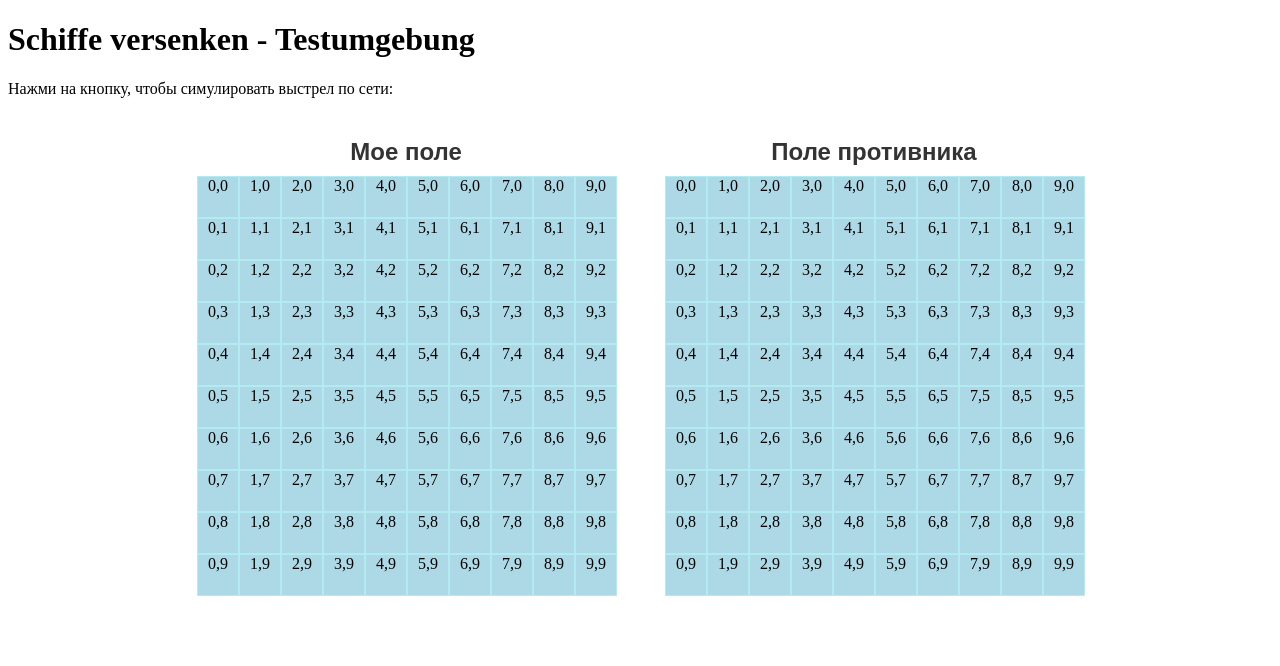
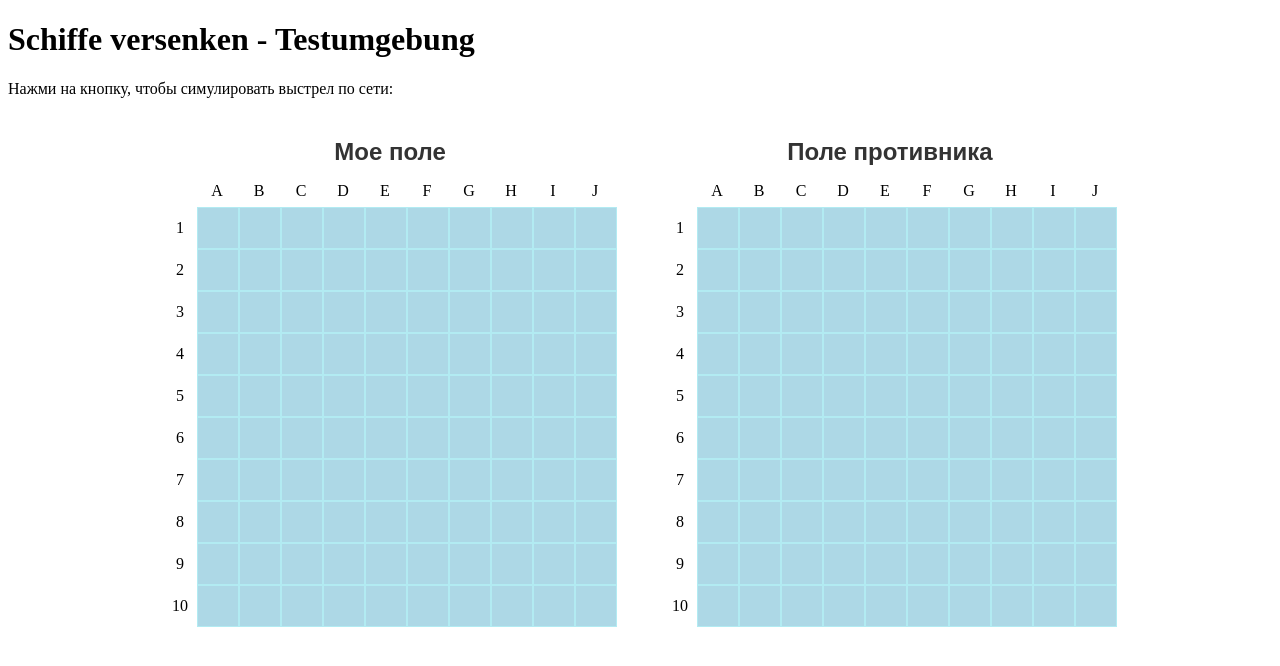
Before and after one commit to denysspitsevskyi-png/Schiffe-versenken-Projekt, a Flask app: page / in a window 1280 px wide. Shown: the top 666 px of the page. Run offline with Flask 3, Linux system fonts and the light colour scheme; some libraries are stand-ins or nearby versions.

Commit message:
verbesserte Disign und Bot wie Gegner

```diff
--- a/app.py
+++ b/app.py
@@ -1,3 +1,4 @@
+import random
 from flask import Flask, render_template
 from flask_socketio import SocketIO, emit
 
@@ -10,7 +11,19 @@ socketio = SocketIO(app, cors_allowed_origins="*")
 def index():
     # Сервер будет искать этот файл в папке templates
     return render_template('index.html')
-player_board =[
+my_board=[
+    [0,0,0,0,0,0,0,0,0,0],
+    [0,0,0,0,0,0,0,0,0,0],
+    [0,1,1,1,1,0,0,0,0,0],
+    [0,0,0,0,0,0,0,0,0,0],
+    [0,0,0,0,0,0,0,0,0,0],
+    [0,0,0,1,1,1,0,0,0,0],
+    [0,0,0,0,0,0,0,0,0,0],
+    [0,0,0,0,0,0,0,0,0,0],
+    [0,1,1,0,0,0,0,1,1,0],
+    [0,0,0,0,0,0,0,0,0,0]
+]
+enemy_board =[
     [0,0,0,0,0,0,0,0,0,0],
     [0,1,1,1,0,0,0,0,0,0],
     [0,0,0,0,0,0,0,0,0,0],
@@ -22,22 +35,42 @@ player_board =[
     [0,0,0,0,0,0,0,0,0,0],
     [0,0,0,0,0,0,0,0,0,0]
 ]
-
+# Отправляем клиенту расстановку его собственных кораблей при запросе
+@socketio.on("request_my_ships")
+def handle_my_ships():
+    print("Клиенте запросил координаты своих кораблей")
+    emit("my_ships_response", {"board": my_board})
 # Слушаем тестовое событие выстрела от клиента
 @socketio.on('fire_shot')
 def handle_fire_shot(data):
     x = data.get('x')
     y = data.get('y')
     print(f"Сервер получил координаты выстрела: X={data['x']}, Y={data['y']}")
-    current_value = player_board[y][x]
+    current_value = enemy_board[y][x]
     if current_value == 2 or current_value == 3:
         status = "already_shot"
     elif current_value == 1:
         status ="hit"
-        player_board[y][x] = 2
+        enemy_board[y][x] = 2
     else:
         status = "miss"
-        player_board[y][x] = 3
+        enemy_board[y][x] = 3
+    # Если игрок промахнулся,запускаем ответный выстрел бота
+    if status=="miss":
+        # Бот выбирает случайную клетку на твоем поле
+        bot_x = random.randint(0,9)
+        bot_y = random.randint(0,9)
+        # Проверяем что там лежит
+        target_value = my_board[bot_y][bot_x]
+        if target_value == 1:
+            bot_status = "hit"
+            my_board[bot_y][bot_x] = 2 # Пометили что наш корабль подбит
+        else:
+            bot_status = "miss"
+            my_board[bot_y][bot_x] = 3 # Пометили промах бота
+        # Отправляем клиенту специальное событие "bot_shot"
+        emit("bot_shot",{"status": bot_status,"x":bot_x,"y":bot_y})
+
     # Отправляем ответ обратно клиенту
     emit('shot_response', {'status': status, 'x': x, 'y': y})
 
--- a/templates/index.html
+++ b/templates/index.html
@@ -25,9 +25,11 @@
         /*Ниже мы делаем сетку 10 на 10 и отступами клеточек друг от друга 2*/
         .grid {
             display: grid;
-            grid-template-columns: repeat(10,40px);
-            grid-template-rows: repeat(10,40px);
+            grid-template-columns: 30px repeat(10,40px);
+            grid-template-rows: 30px repeat(10,40px);
             gap: 2px;
+            align-items: center;
+            justify-content: center;
 
         }
         /*Добавляю стиль клеточки*/
@@ -37,6 +39,11 @@
             background-color: #ADD8E6 /*#e0f7fa*/;
             border: 1px solid #b2ebf2; /*тонкая рамка вокруг клетки */
             cursor: pointer; /*курсор превращается в палец при наведении */
+        }
+        .cell.ship
+        {
+            background-color: #78909c;
+            border-color: #546e7a;
         }
         .cell.miss
         {
@@ -70,14 +77,28 @@
     <script>
         // Инициализируем сетевое соединение с сервером
         const socket = io();
+        const letters = ["A","B","C","D","E","F","G","H","I","J"];
         // Функция, которая умеет строить сетку внутри любого контейнера
     // boardId — это ID ящика ("my-board" или "enemy-board")
     // isEnemy — true (если это поле врага, по которому можно кликать) или false
         function createBoard(boardId,isEnemy)
         {
             const board = document.getElementById(boardId);
+            //Создаем пустой левый верхний уголок на пересечении осей
+            const corner = document.createElement("div");
+            board.appendChild(corner);
+            //Циклом выводим буквы A-J над столбцами
+            for(let i = 0; i < 10; i++)
+            {
+                const label=document.createElement("div");
+                label.innerText=letters[i];
+                board.appendChild(label);
+            }
             for(let y = 0; y <10 ; y++)
             {
+                const numLabel = document.createElement("div");
+                numLabel.innerText= y + 1;
+                board.appendChild(numLabel);
                 for(let x = 0; x < 10 ; x++)
                 {
                     const cell = document.createElement("div");
@@ -85,7 +106,7 @@
                     // Чтобы ID клеток не пересекались, добавим приставку поля:
                     // Например: "my-cell-5-3" или "enemy-cell-5-3"
                     cell.id = `${boardId}-cell-${x}-${y}`;
-                    cell.innerText = `${x},${y}`;
+                    //cell.innerText = `${x},${y}`;
                     // Кликать разрешаем ТОЛЬКО на поле врага!
                     if(isEnemy)
                     {
@@ -97,8 +118,35 @@
                 }
             }
         }
+        //Создаем оба поля
         createBoard("my-board",false);
         createBoard("enemy-board",true);
+        socket.on("connect",()=> {
+            console.log("Успешно подключились к серверу!Запрашиваю корабли...");
+            socket.emit("request_my_ships");
+        });
+        //Слушаем ответ от сервера с матрицей наших кораблей
+        socket.on("my_ships_response",(data)=> {
+            console.log("Получаем координаты моих кораблей:",data.board);
+            const boardMatrix=data.board;
+            //Пробегаем по всей матрице 10х10
+            for(let y = 0; y <10 ; y++)
+            {
+                for(let x = 0; x < 10 ; x++)
+                {
+                    //Если в матрице стоит 1 - это корабрь
+                    if(boardMatrix[y][x]===1)
+                    {
+                        const cellId = `my-board-cell-${x}-${y}`;
+                        const cell = document.getElementById(cellId);
+                        if(cell)
+                        {
+                            cell.classList.add("ship"); //Красим в серый
+                        }
+                    }
+                }
+            }
+        });
 
         function sendShot(x,y)
         {
@@ -121,6 +169,18 @@
 
             }
         });
+        socket.on("bot_shot",(data)=> {
+            console.log(`Вот выстрелил в ответ: X=${data.x},Y=${data.y}, Статус=${data.status}`);
+            //Ищем клетку на нашем поле
+            const cellId = `my-board-cell-${data.x}-${data.y}`;
+            const cell = document.getElementById(cellId);
+            if(cell)
+            {
+                // Добавляем класс (hit или miss).
+                // Если бот попал в корабль (ship), класс hit перекрасит его в красный!
+                cell.classList.add(data.status);
+            }
+        });
 
     </script>
 </body>
```
